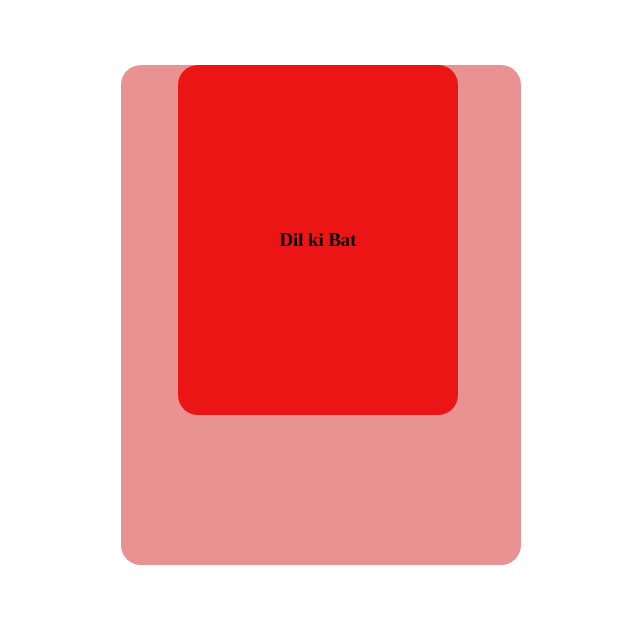
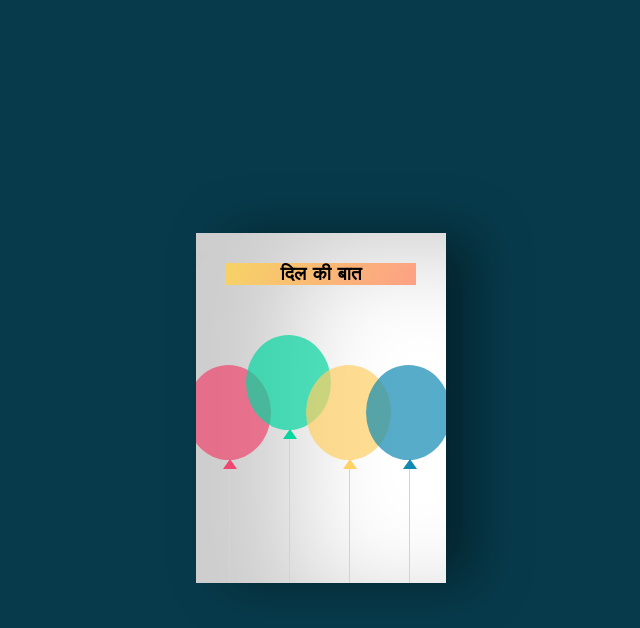
Before and after one commit to Mr07m/TimePass, a plain HTML site: page index.html in a window 1280 px wide. Shown: the whole page, without its empty margins (319-959 px from the left). Drawn offline with Linux system fonts and the light colour scheme.

Commit message:
Dil ki bat

```diff
--- a/index.html
+++ b/index.html
@@ -3,16 +3,35 @@
 <head>
     <meta charset="UTF-8">
     <meta name="viewport" content="width=device-width, initial-scale=1.0">
-    <title>Time Pass | By Mahi Rathod</title>
+    <title> Time Pass | By Mahi Rathod</title>
     <link rel="stylesheet" href="style.css">
 </head>
 <body>
-    <main>
-        <div class="container">
-            <div class="cart">
-                <h3>Dil ki Bat</h3>
+
+    <div class="b-card">
+        <div class="cardFont">
+            <h3 class="happy">दिल की बात</h3>
+            <div class="ballons">
+                <div class="ballonOne"></div>
+                <div class="ballonTwo"></div>
+                <div class="ballonThree"></div>
+                <div class="ballonFour"></div>
             </div>
         </div>
-    </main>
+        <div class="cardInside">
+            <h3 class="back">दिल की बात</h3>
+            <p><b>Dear Friend,</b></p>
+            <p><b>इंसान दो जगह हमेशा हार जाता है,
+                एक अपने प्यार से दूसरे अपने परिवार से…!!<br>
+                हर दिन तेरा दीदार हो,
+                फिर चाहे दुःख हज़ार हो…!!<br>
+                जागना भी कबूल है तेरी यादो में रात भर,
+                तेरे एहसासों में जो मज़ा है वो नींद में कहा…!!
+            </b>
+            </p>
+            <p class="name">M❤️N</p>
+        </div>
+    </div>
+
 </body>
 </html>
--- a/style.css
+++ b/style.css
@@ -1,23 +1,156 @@
 body{
     display: flex;
     justify-content: center;
+    align-items: center;
+    height: 100vh;
+    background-color: #073b4c;
 }
 
-.container{
-    height: 500px;
-    width: 400px;
-    background-color: #e99292;
+.b-card{
+    position: relative;
+    width: 250px;
+    height: 350px;
+    cursor: pointer;
+    transform-style: preserve-3d;
+    transform: perspective(2500px);
+    transition: 1s;
+}
+
+.b-card:hover{
+    transform: perspective(2500px) rotate(5deg);
+    box-shadow: inset 100px 20px 100px rgba(0, 0, 0, 0.2), 0 10px 100px rgba(0, 0, 0, 0.4);
+}
+
+.b-card:hover .cardFont{
+    transform: rotateY(-160deg);
+}
+
+.b-card:hover .happy{
+    visibility: hidden;
+}
+
+.cardFont{
+    position: relative;
+    background-color: #fff;
+    width: 250px;
+    height: 350px;
+    overflow: hidden;
+    transform-origin: left;
+    box-shadow: inset 100px 20px 100px rgba(0, 0, 0, 0.2),30px 0 50px rgba(0, 0, 0, 0.4);
+    transition: 0.6s;
+}
+
+.happy{
+    font-family: cursive;
+    text-align: center;
     margin: 30px;
-    border-radius: 20px;
+    background-image: linear-gradient(120deg,#f6d365 0%, #fda085 100%);
+    transition: 0.1s;
 }
-.cart{
-    height: 70%;
-    width: 70%;
-    background-color: #ec1515;
-    display: flex;
-    justify-content: center;
-    align-items: center;
-    margin:57px;
-    border-radius: 20px;
 
+.ballons{
+    position: absolute;
 }
+
+.ballonOne, .ballonTwo, .ballonThree, .ballonFour{
+    position: absolute;
+    width: 85px;
+    height: 95px;
+    border-radius: 50%;
+}
+
+.ballonOne{
+    background-color: rgba(239, 71, 111, 0.7);
+    left: -10px;
+    top: 50px;
+}
+
+.ballonTwo{
+    background-color: rgba(6, 214, 160, 0.7);
+    left: 50px;
+    top: 20px;
+}
+
+.ballonThree{
+    background-color: rgba(255, 209, 102, 0.7);
+    left: 110px;
+    top: 50px;
+}
+
+.ballonFour{
+    background-color: rgba(17, 138, 178, 0.7);
+    left: 170px;
+    top: 50px;
+}
+
+.ballonOne:before, .ballonTwo:before, .ballonThree:before, .ballonFour:before{
+    content: "";
+    position: absolute;
+    width: 1px;
+    height: 155px;
+    background-color: #ffd166;
+    top: 95px;
+    left: 43px;
+}
+
+.ballonOne:after, .ballonTwo:after, .ballonThree:after,
+.ballonFour:after{
+    content: "";
+    position: absolute;
+    border-right: 7px solid transparent;
+    border-left: 7px solid transparent;
+    top: 94px;
+    left: 37px;
+}
+
+.ballonOne:after{
+    border-bottom: 10px solid #ef476f;
+}
+
+.ballonTwo:after{
+    border-bottom: 10px solid #06d6a0;
+}
+
+.ballonThree:after{
+    border-bottom: 10px solid #ffd166;
+}
+
+.ballonFour:after{
+    border-bottom: 10px solid #118ab2;
+}
+
+.cardInside{
+    position: absolute;
+    background-color: #fff;
+    top:0;
+    left: 0;
+    width: 250px;
+    height: 350px;
+    box-shadow: inset 100px 20px 100px rgba(0, 0, 0, 0.2);
+    z-index: -1;
+}
+
+p{
+    font-family: cursive;
+    margin: 15px;
+    color: #333;
+    font-size: 16px;
+}
+.name{
+    position: absolute;
+    left: 150px;
+    top: 310px;
+    color: #333;
+    font-family: cursive;
+    font-style: italic;
+    font-weight: 800;
+}
+
+.back{
+    font-family: Tahoma, sans-serif;
+    color: #333;
+    text-align: center;
+    margin: 30px;
+    outline-color: #333;
+    outline-style: dotted;
+}
```
